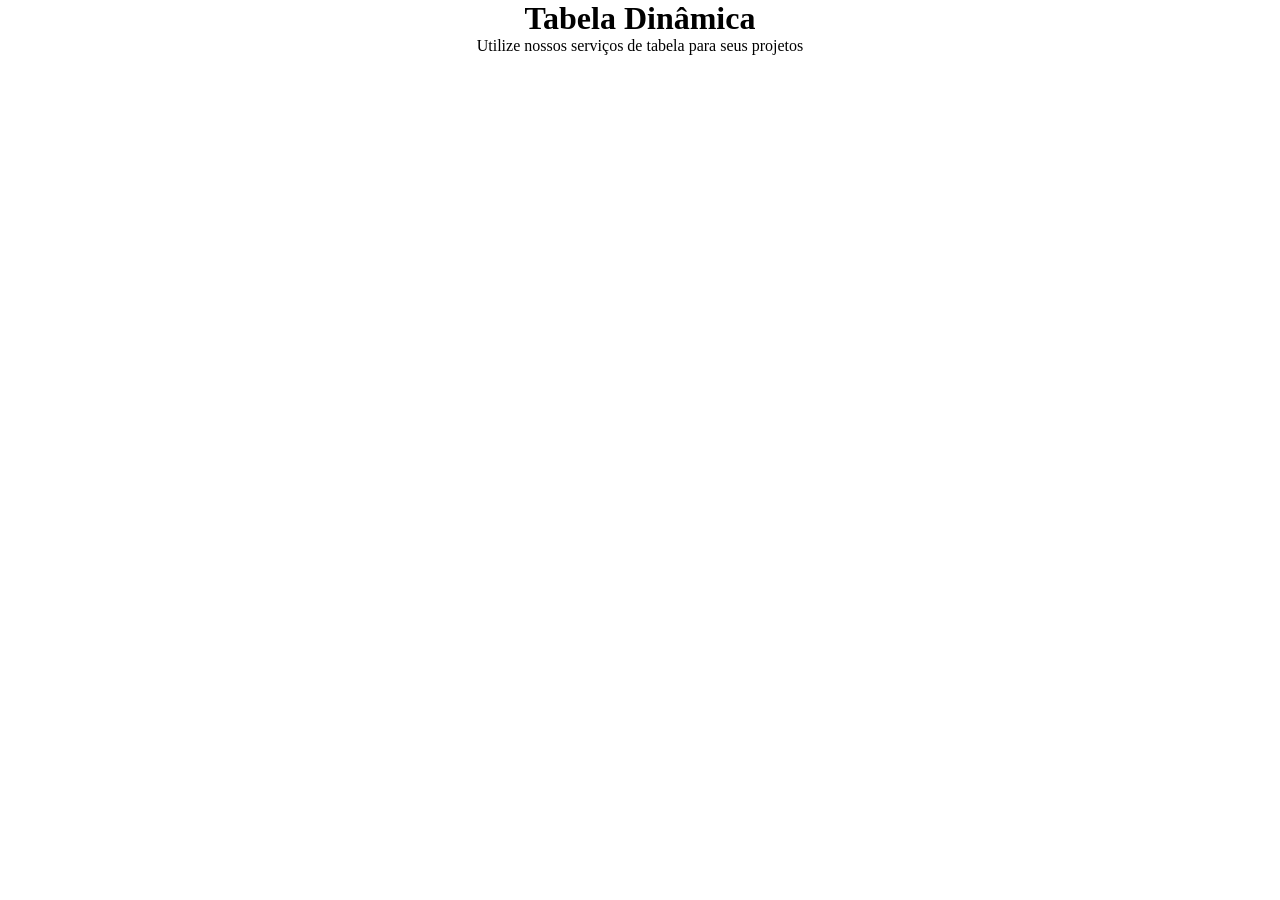
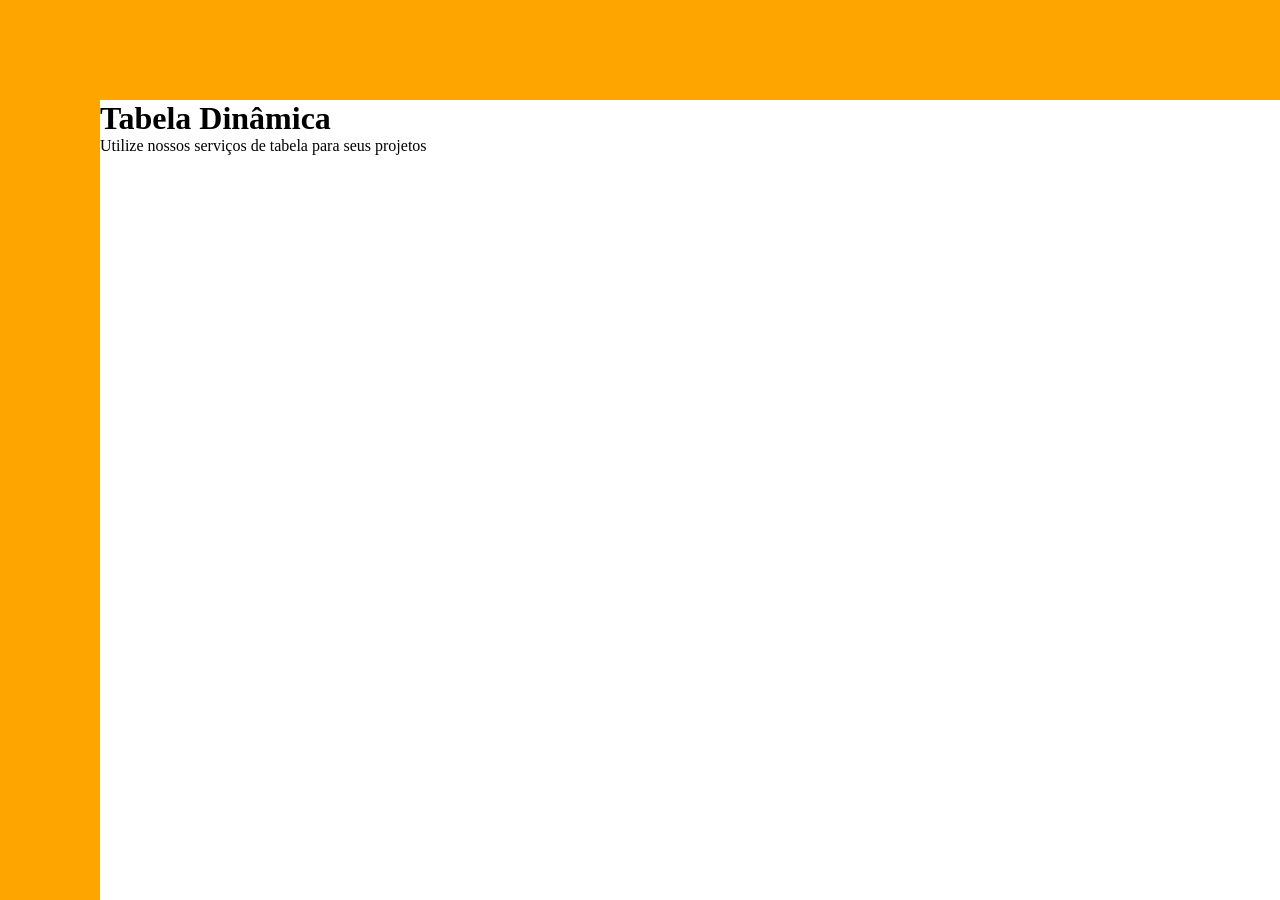
Before and after one commit to Web-LIA/Tabela-Dinamica, a React (Create React App) app: page / in a window 1280 px wide. Before the commit the page ends 800 px from the top, so only its background shows below. Built offline with nearby package versions, Linux system fonts and the light colour scheme.

Commit message:
feat: moldar como sera a home com a navbar

```diff
--- a/src/App.css
+++ b/src/App.css
@@ -1,38 +1,9 @@
-.App {
-  text-align: center;
+.navBar{
+
 }
+.rota{
+  padding-top: 100px;
+  padding-left: 100px;
+  background-color: orange;
 
-.App-logo {
-  height: 40vmin;
-  pointer-events: none;
 }
-
-@media (prefers-reduced-motion: no-preference) {
-  .App-logo {
-    animation: App-logo-spin infinite 20s linear;
-  }
-}
-
-.App-header {
-  background-color: #282c34;
-  min-height: 100vh;
-  display: flex;
-  flex-direction: column;
-  align-items: center;
-  justify-content: center;
-  font-size: calc(10px + 2vmin);
-  color: white;
-}
-
-.App-link {
-  color: #61dafb;
-}
-
-@keyframes App-logo-spin {
-  from {
-    transform: rotate(0deg);
-  }
-  to {
-    transform: rotate(360deg);
-  }
-}
--- a/src/App.tsx
+++ b/src/App.tsx
@@ -5,9 +5,15 @@ import Home from './pages/Home'
 
 function App() {
   return (
-    <div className="App">
-      <Home />
-    </div>
+    <>
+      <div className = 'navBar'>
+
+      </div>
+      <div className='rota'>
+        <Home />
+      </div>
+
+    </>
   );
 }
 
--- a/src/components/themes/home.module.css
+++ b/src/components/themes/home.module.css
@@ -1,3 +1,5 @@
 .Home{
-
+    background-color: white;
+    min-height: 100vh;
+    min-width: 100%;
 }
```
